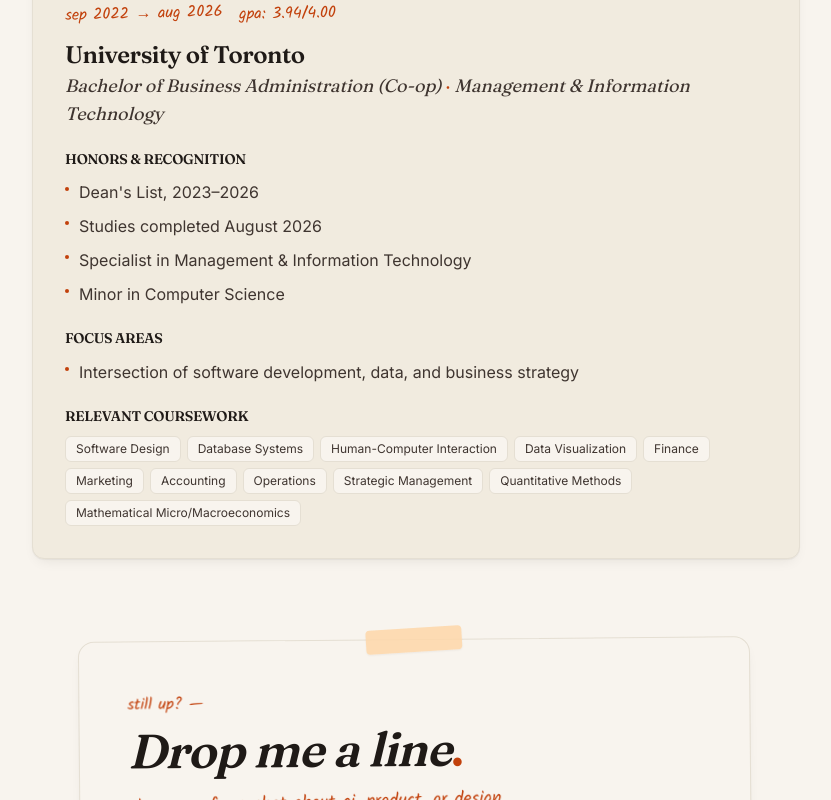
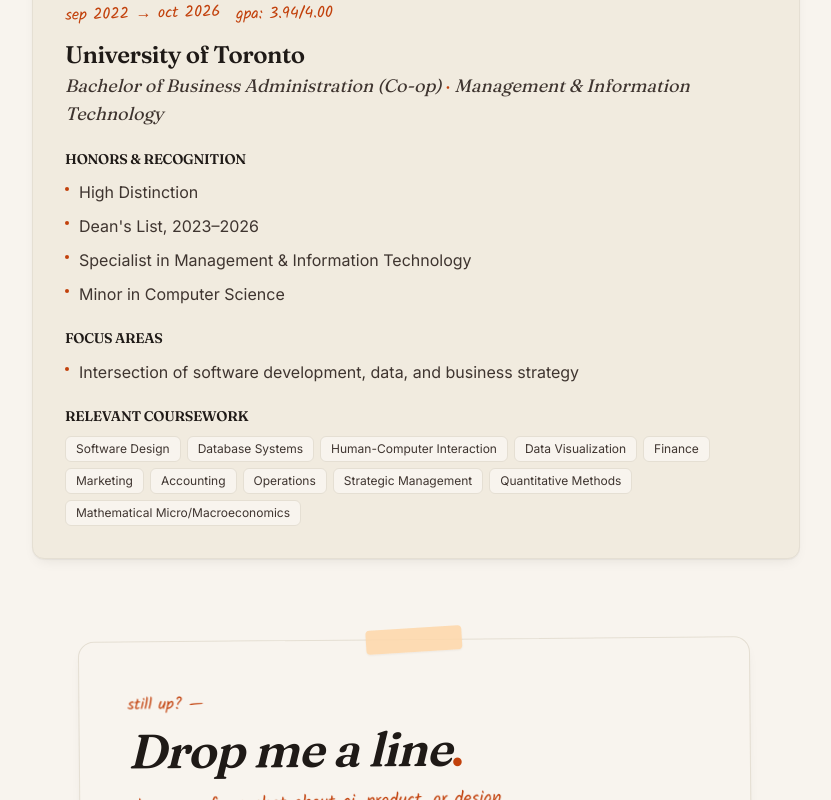
Before and after one commit to Calvin-Liew/calvin-liew-portfolio, a Next.js app: page /profile in a window 1280 px wide. Shown: the part 4842-5642 px from the top of the page, without its empty margins (224-1055 px from the left). Built offline with nearby package versions, Linux system fonts and the light colour scheme; no server answers.

Commit message:
Add verified High Distinction and October 2026 degree date

```diff
--- a/src/data/education.ts
+++ b/src/data/education.ts
@@ -4,11 +4,11 @@
   institution: 'University of Toronto',
   degree: 'Bachelor of Business Administration (Co-op)',
   field: 'Management & Information Technology',
-  dates: 'Sep 2022 - Aug 2026',
+  dates: 'Sep 2022 - Oct 2026',
   gpa: '3.94/4.00',
   honors: [
+    'High Distinction',
     'Dean\'s List, 2023–2026',
-    'Studies completed August 2026',
     'Specialist in Management & Information Technology',
     'Minor in Computer Science'
   ],
```
Also changed, not shown: 1 other file (tests, documents, lock files or other folders).
